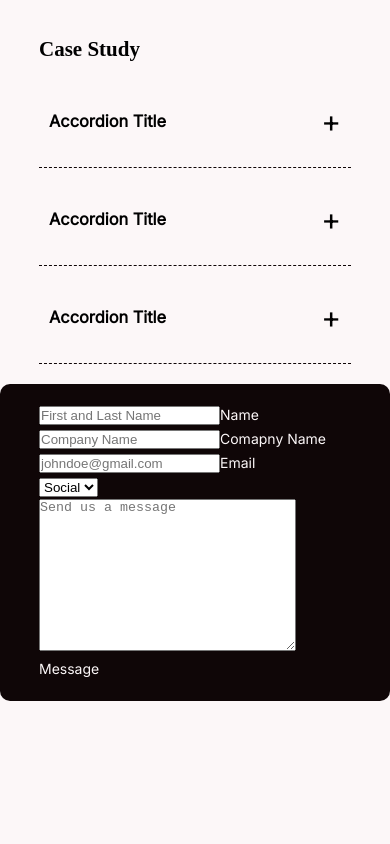
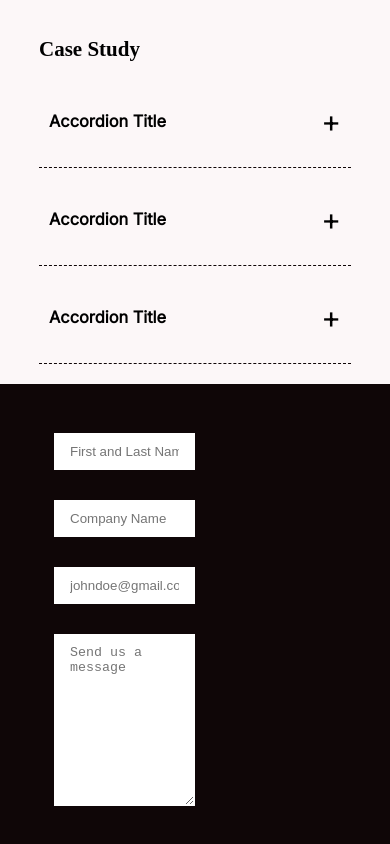
Before and after one commit to Ph-uad/adebouge, a React (Create React App) app: page / in a window 390 px wide. Shown: the part 663-1507 px from the top of the page. Before the commit the page ends 1364 px from the top, so only its background shows below. Built offline with nearby package versions, Linux system fonts and the light colour scheme; a web font is replaced by a local one.

Commit message:
Form input and label responsive and style added

```diff
--- a/src/components/form/Form.js
+++ b/src/components/form/Form.js
@@ -2,32 +2,28 @@ import classes from './form.module.scss'
 
 const Form = () => {
     return (
-    <form action="" className="">
-        <div className={`container ${classes.form__container}`}>
-            <div className="form-control half">
-                <input autoComplete type="text" name='name' placeholder='First and Last Name' id='name'/>
-                <label htmlFor="name">Name</label>
+        <section className={classes.form}>
+            <form action="" className="container">
+                <div className={ `${classes.form__container}` }>
+                    <div className={ classes.form__control }>
+                        <input autoComplete='true' type="text" name='name' placeholder='First and Last Name' id='name' />
+                        <label htmlFor="name">Names</label>
                     </div>
-            <div className="form-control half">
-                <input autoComplete type="text" placeholder='Company Name' name='comapny' id='comapny'/>
-                <label htmlFor="comapny">Comapny Name</label>
+                    <div className={ classes.form__control }>
+                        <input autoComplete='true' type="text" placeholder='Company Name' name='comapny' id='comapny' />
+                        <label htmlFor="comapny">Comapny's Name</label>
                     </div>
-            <div className="form-control">
-                <input autoComplete type="email" placeholder='johndoe@gmail.com' name='email' id='email'/>
+                    <div className={ classes.form__control }>
+                        <input autoComplete='true' type="email" placeholder='johndoe@gmail.com' name='email' id='email' />
                         <label htmlFor="email">Email</label>
                     </div>
-            <div className="form-control">
-             <select name="" id="">
-                <option value="Social ">Social</option>
-                <option value="Data ">Data</option>
-             </select>
-            </div>
-            <div className="form-control">
+                    <div className={ classes.form__control }>
                         <textarea name="message" placeholder='Send us a message' id="message" cols="30" rows="10"></textarea>
                         <label htmlFor="message">Message</label>
                     </div>
                 </div>
             </form>
+        </section>
     )
 }
 
--- a/src/components/form/form.module.scss
+++ b/src/components/form/form.module.scss
@@ -1,5 +1,43 @@
-.form__container{
+.form {
     background: var(--color-black);
+
+  &__container {
     color: var(--color-white);
     border-radius: 1rem;
+  }
+
+  &__control {
+    margin: 1.5rem;
+    position: relative;
+
+    & input,
+    textarea,
+    select {
+      display: block;
+      padding: 1rem 1.5rem;
+      margin: 3rem 0;
+      width: 50%;
+      border: 1px solid transparent;
+
+      &:focus {
+        outline: 3px ridge var(--color-white-secondary);
+        border-radius: 2rem;
+      }
+    }
+
+    & label {
+      padding: 0 1.5rem;
+      position: absolute;
+      top: 0;
+      left: 0;
+      opacity: 0;
+    }
+
+    & input:not(:placeholder-shown) ~ label,
+    & textarea:not(:placeholder-shown) ~ label{
+    //   color: var(--color-black);
+      top: 100%;
+      opacity: 1;
+    }
+  }
 }
```
Lines whose indentation alone changed are shown as unchanged.
